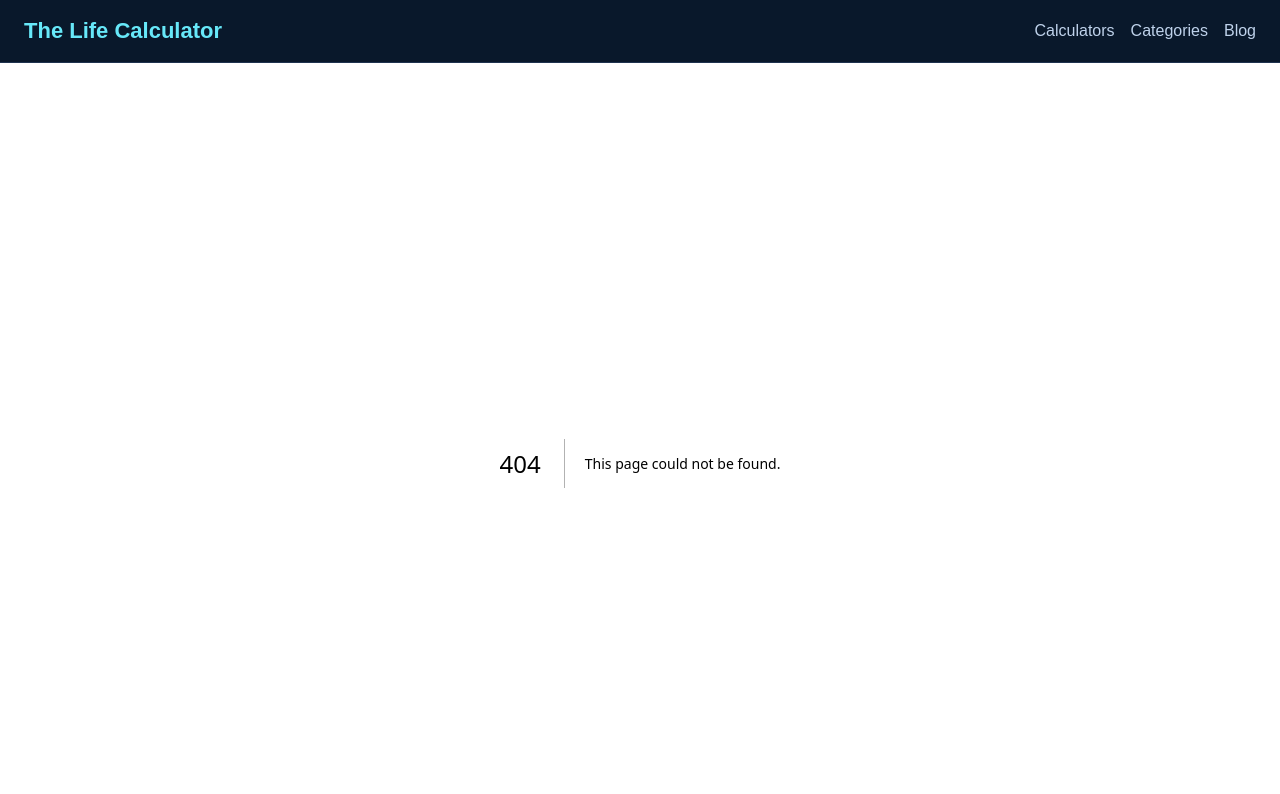
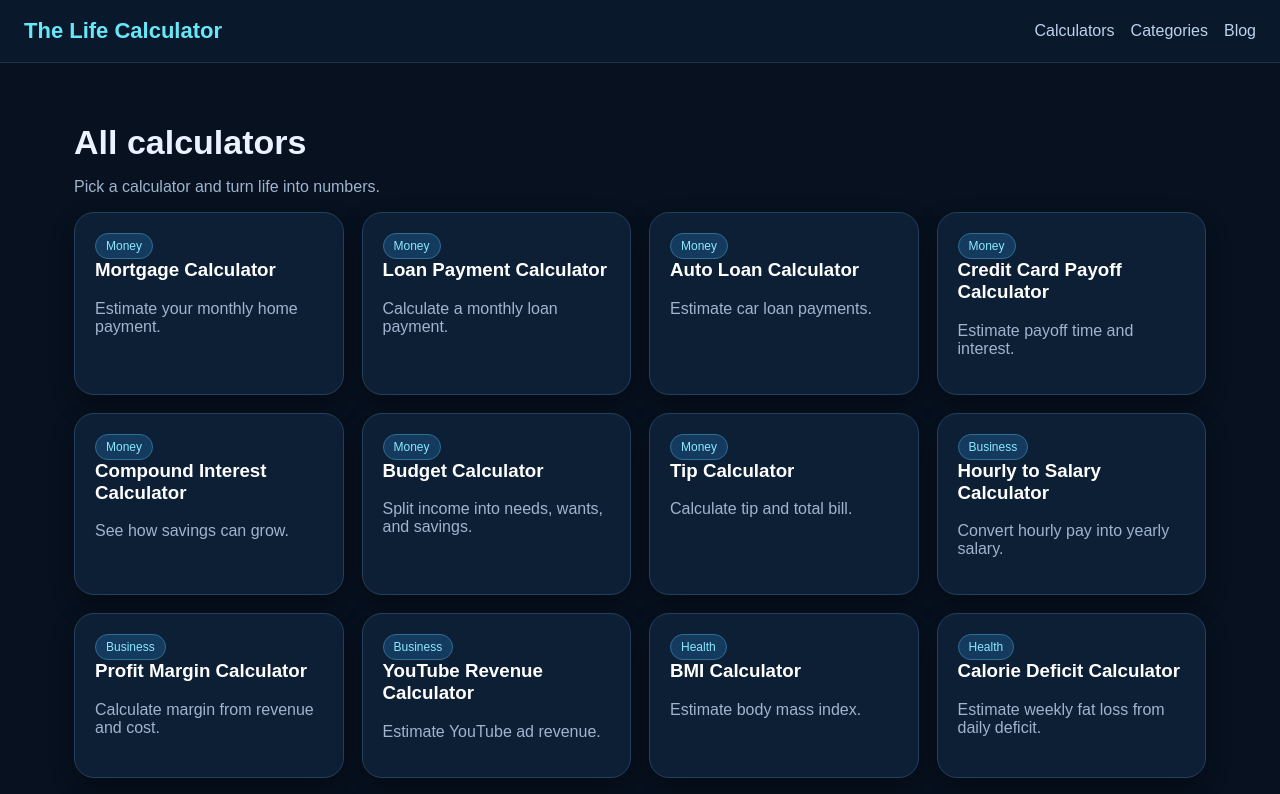
Before and after one commit to learnaihustle-sudo/lifecalculator, a Next.js app: page /calculators in a window 1280 px wide. Before the commit this address had no page. Shown: the top 794 px of the page. Built offline with nearby package versions, Linux system fonts and the light colour scheme.

Commit message:
Add calculator directory

```diff
--- /dev/null
+++ b/src/app/calculators/page.jsx
@@ -0,0 +1,15 @@
+import { calculators } from '../../data/calculators'
+
+export const metadata = { title: 'All Calculators | The Life Calculator', description: 'Browse all Life Calculator tools.' }
+
+export default function CalculatorsPage() {
+  return (
+    <main className="wrap">
+      <h1 className="section-title">All calculators</h1>
+      <p className="muted">Pick a calculator and turn life into numbers.</p>
+      <div className="grid">
+        {calculators.map(function(c){ return <a className="card" href={'/calculators/' + c.slug} key={c.slug}><span className="badge">{c.category}</span><h3>{c.name}</h3><p className="muted">{c.description}</p></a> })}
+      </div>
+    </main>
+  )
+}
```
